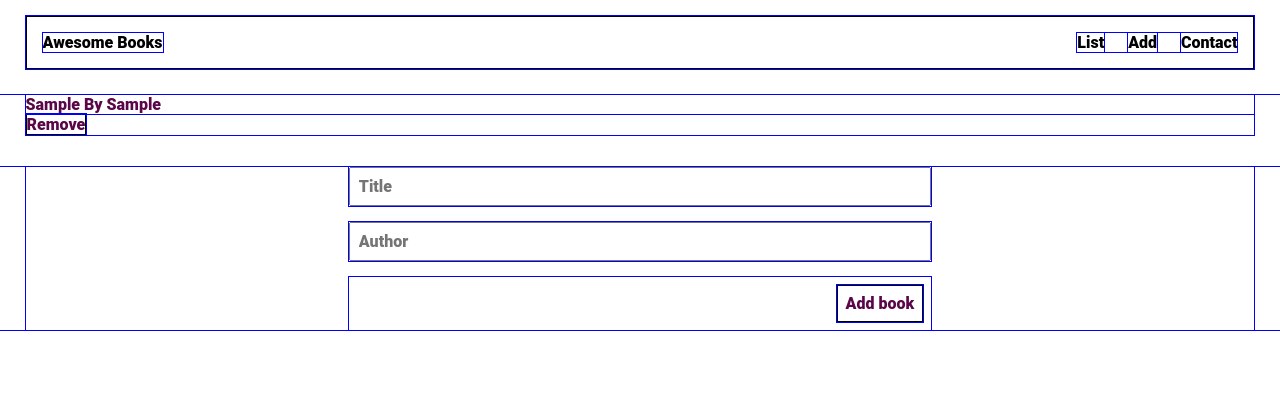
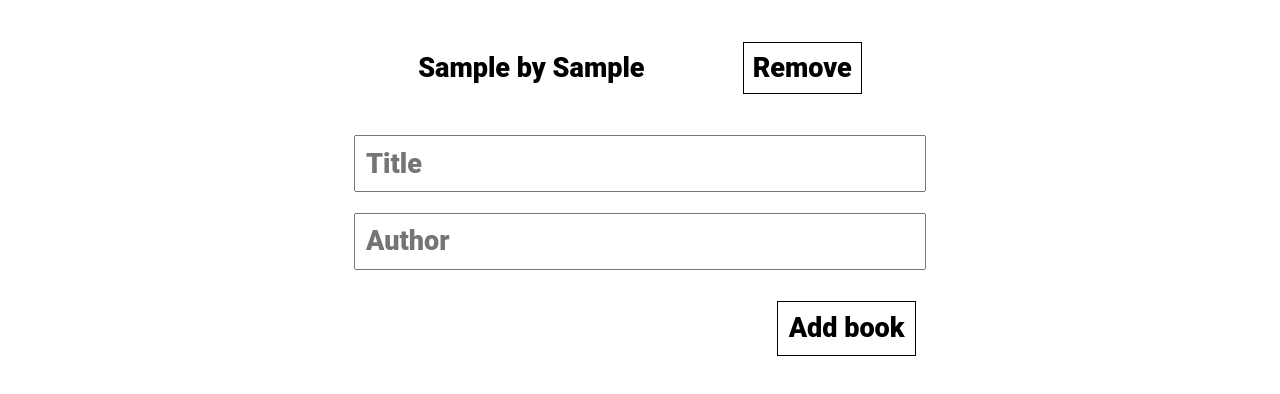
Before and after one commit to danigalindo10/awesome-books, a website: page index.html in a window 1280 px wide. Both pictures are taken after typing "Sample", "Sample" into the empty fields and a click on the button "Add book". Drawn offline with Linux system fonts and the light colour scheme.

Commit message:
Modify the collection section

```diff
--- a/css/style.css
+++ b/css/style.css
@@ -1,17 +1,13 @@
 @import url("https://fonts.googleapis.com/css2?family=Lato:wght@300&family=Staatliches&display=swap");
+
 * {
-    margin: 0;
-    padding: 0;
-    box-sizing: border-box;
-    font-size: 1rem;
-    font-family: "Roboto", sans-serif;
-    font-weight: bolder;
-    color: rgb(90, 6, 73);
-
-  }
-
-body * {
-  outline: 1px solid blue;
+  margin: 0;
+  padding: 0;
+  box-sizing: border-box;
+  font-size: 1.3rem;
+  font-family: "Roboto", sans-serif;
+  font-weight: bolder;
+  color: #000;
 }
 
 li {
@@ -75,7 +71,7 @@ nav > ul {
   gap: 1.5rem;
 }
 
-.book{
+.book {
   display: flex;
   flex-direction: column;
   width: 100%;
@@ -85,7 +81,16 @@ nav > ul {
   margin: 0 auto;
   justify-content: center;
   align-items: flex-start;
+}
 
+.class-book {
+  display: flex;
+  justify-content: space-evenly;
+  align-items: center;
+}
+
+.class-book button {
+  padding: 9px;
 }
 
 .remove {
@@ -125,14 +130,16 @@ nav > ul {
 #all-books {
   border-width: 2px;
   border-color: black;
-  width: 96%;
+  width: 50%;
   margin: 0 auto 1rem;
+  text-align: center;
+  padding-top: 2rem;
 }
 
-#book-list{
-  display:grid;
+#book-list {
+  display: grid;
   grid-template-columns: 1fr;
-  gap:40px;
+  gap: 40px;
 }
 
 #content {
--- a/index.html
+++ b/index.html
@@ -13,16 +13,6 @@
   <title>Awesome Books - Daniel and Natasha</title>
 </head>
 <body>
-  <!--Nav Bar Section-->
-  <nav>
-    <a href="index.html">Awesome Books</a>
-    <ul>
-      <li><a href="#" id="list-link">List</a></li>
-      <li><a href="#" id="add-link">Add</a></li>
-      <li><a href="#" id="contact-link">Contact</a></li>
-    </ul>
-  </nav>
-
   <!--Container Section-->
   <div id="container">
     <!--Collection Section-->
--- a/js/script.js
+++ b/js/script.js
@@ -39,7 +39,7 @@ function updateUI() {
     classBook.classList.add('class-book');
 
     const par = document.createElement('p');
-    par.textContent = `${data.title} By ${data.author}`;
+    par.textContent = `${data.title} by ${data.author}`;
 
     const btnRemove = document.createElement('button');
     btnRemove.textContent = 'Remove';
@@ -57,96 +57,3 @@ function removeBook() {
   saveBooks(books);
   displayBookData();
 }
-// addBook.addEventListener('click', function(){
-// 	if (newTitle.value == "" && newAuthor.value == "") {
-// 		alert("Enter any title and author of the book");
-// 	}
-//      else
-//           {
-//             // created new html elements for title, author and remove button"
-//             const div = document.createElement("div");
-//             const divTitle = document.createElement("div");
-//             const divAuthor = document.createElement("div");
-//             const removeButton = document.createElement("button");
-
-//             // Added the text "Remove Book" to show on the remove button
-//             removeButton.innerHTML += `Remove Book `;
-
-//             // Added  classes to the elements
-//             divTitle.classList.add("author");
-//             divAuthor.classList.add("title");
-//             removeButton.classList.add("remove");
-//             div.classList.add("book");
-
-//             //Add title and author to the created book container
-//             divTitle.innerHTML = newTitle.value;
-//             div.appendChild(divTitle);
-
-//             divAuthor.innerHTML = newAuthor.value;
-//             div.appendChild(divAuthor);
-
-//             //Add remove button to the created book container
-//             div.appendChild(removeButton);
-
-//             //Add the whole book container(div) to the booklist on html
-//             booklist.appendChild(div);
-//           }
-// })
-
-
-// // .................Preserving data using local storage........
-// const newbookform = document.getElementById("new-book");
-
-// // Adding listner for event handling
-// newbookform.addEventListener("input", () => {
-//   localStorage.setItem("title", `${newTitle.value}`);
-//   localStorage.setItem("author", `${newAuthor.value}`);
-// });
-
-// // get values from local storage
-// newTitle.value = localStorage.getItem("title");
-// newAuthor.value = localStorage.getItem("author");
-
-
-//removeButton.value;
-//const removeButton = document.createElement('button');
-// const booklist = document.getElementById('book-list');
-// const addBook = document.getElementById('add-book');
-// const newTitle = document.getElementById('new-title');
-// const newAuthor = document.getElementById('new-author');
-
-// let bookData = [];
-
-// class Book {
-//   constructor(title = 'Harry Potter', author = 'JK Rowling', id){
-//     this.title = title;
-//     this.author = author;
-//     this.id = id;
-//   }
-// }
-
-// // Function to Add New Book to the collection
-// function getBookInfo(title, author, id) {
-//   const divAuthor = document.createElement('div');
-//   const divTitle = document.createElement('div');
-//   const removeButton = document.createElement('button');
-//   const li = document.createElement('li');
-
-  // Add id and classes to the elements
-//   divTitle.classList.add('author');
-//   divAuthor.classList.add('title');
-//   removeButton.classList.add('remove');
-//   removeButton.setAttribute('id', `button${id}`);
-//   removeButton.setAttribute('onclick', `javascript:removeListElement(${id})`);
-//   li.classList.add('book');
-//   li.setAttribute('id', `book${id}`);
-
-//   // Add content to elements
-//   divTitle.innerHTML = title;
-//   divAuthor.innerHTML = author;
-//   removeButton.innerText = 'Remove';
-//   removeButton.type = 'button';
-
-//   // Add eventlistener
-
-// }
```
